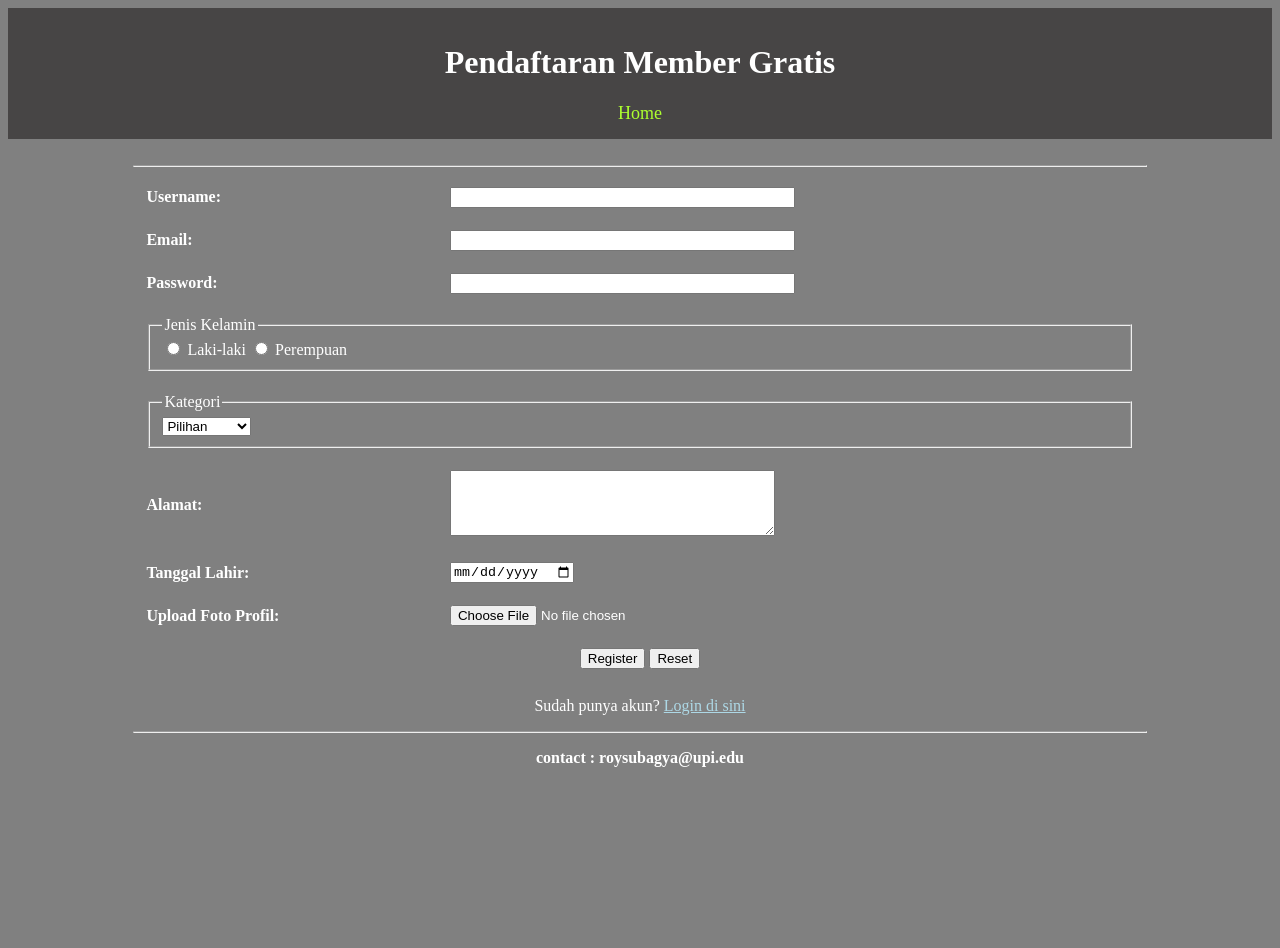
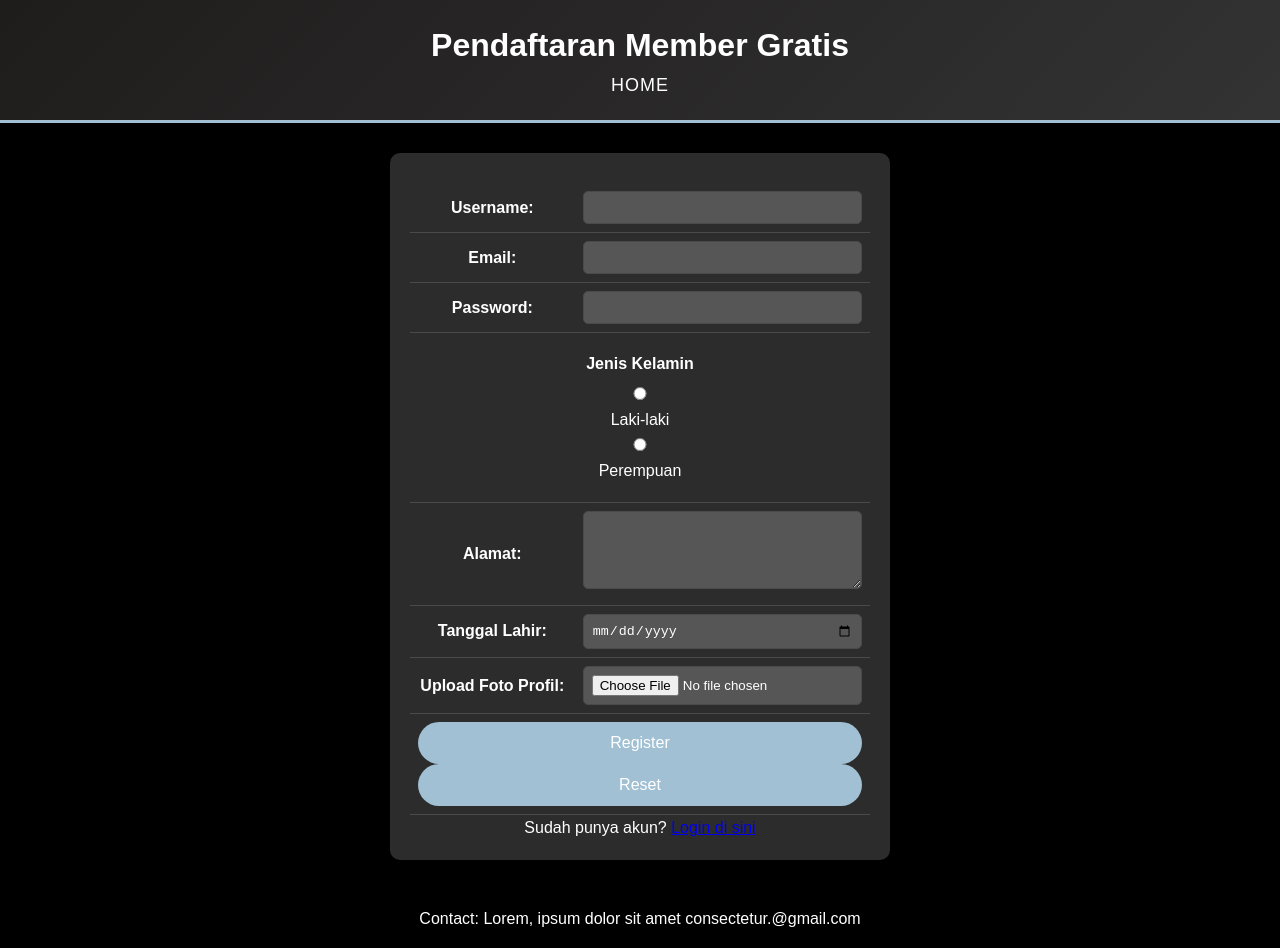
Before and after one commit to slandersh/Website_portfolio-roy, a plain HTML site: page register.html in a window 1280 px wide. Before the commit the page ends 800 px from the top, so only its background shows below. Drawn offline with Linux system fonts and the light colour scheme.

Commit message:
page : login,register,member,index(homepage)

```diff
--- /dev/null
+++ b/assets/styles/main.css
@@ -0,0 +1,229 @@
+@import url('https://fonts.googleapis.com/css2?family=Inter:wght@400;700&display=swap');
+
+
+:root {
+    --primary-color: #2bff00;
+    --secondary-color: #333333;
+    --accent-color: #a1c0d4;
+    --background-color: #000000;
+    --text-color: #ffffff;
+    --card-bg: #2c2c2c;
+    --border-color: #4a4a4a;
+    --shadow: 0 4px 6px rgba(0, 0, 0, 0.3);
+    --gradient: linear-gradient(135deg, #1f1c1c, #333333);
+}
+
+* {
+    margin: 0;
+    padding: 0;
+    box-sizing: border-box;
+}
+
+body {
+    font-family: 'poppins', sans-serif;
+    background-color: var(--background-color);
+    color: var(--text-color);
+    line-height: 1.6;
+}
+
+header {
+    background: var(--gradient);
+    padding: 20px;
+    box-shadow: var(--shadow);
+    border-bottom: 3px solid var(--accent-color);
+    text-align: center;
+}
+
+nav ul {
+    display: flex;
+    justify-content: center;
+    gap: 20px;
+    list-style: none;
+}
+
+nav a {
+    color: var(--text-color);
+    text-decoration: none;
+    font-size: 18px;
+    padding: 8px 16px;
+    border-radius: 4px;
+    transition: all 0.3s ease;
+    text-transform: uppercase;
+    letter-spacing: 1px;
+}
+
+nav a:hover {
+    background-color: var(--accent-color);
+    transform: translateY(-2px);
+    box-shadow: var(--shadow);
+}
+
+.content-wrapper {
+    max-width: 1200px;
+    margin: 0 auto;
+    padding: 20px;
+}
+
+.image-section {
+    max-width: 800px;
+    margin: 2rem auto;
+    overflow: hidden;
+    border-radius: 8px;
+    box-shadow: var(--shadow);
+    text-align: center;
+}
+
+.image-section img {
+    width: 100%;
+    height: auto;
+    max-height: 800px;
+    object-fit: cover;
+    border-radius: 8px;
+    transition: transform 0.3s ease, box-shadow 0.3s ease;
+
+}
+
+.image-section img:hover {
+    transform: scale(1.05);
+    box-shadow: 0 8px 16px rgba(0, 0, 0, 0.2);
+}
+
+.form-container {
+    max-width: 500px;
+    margin: 30px auto;
+    padding: 20px;
+    background: var(--card-bg);
+    border-radius: 10px;
+    box-shadow: var(--shadow);
+    backdrop-filter: blur(8px);
+    color: var(--text-color);
+    text-align: left;
+}
+
+.form-container table {
+  width:100%;
+  margin-top: 10px;
+}
+
+.form-container td {
+  padding: 8px;
+}
+.form-container input,
+.form-container textarea {
+  width: 100%;
+  padding: 8px;
+  border: 1px solid var(--border-color);
+  border-radius: 5px;
+  background: rgba(255, 255, 255, 0.2);
+  color: var(--text-color);
+  transition: background 0.3s ease, border-color 0.3s ease;
+}
+.form-container input:focus,
+.form-container textarea:focus {
+  background: rgba(255, 255, 255, 0.3);
+  border-color: var(--accent-color);
+  outline: none;
+}
+.form-container fieldset {
+  border: none;
+  margin: 10px 0;
+  padding: 0;
+}
+.form-container legend {
+  margin-bottom: 5px;
+  font-weight: 600;
+}
+
+/* Tombol */
+button {
+  width: 100%;
+  padding: 12px;
+  background: var(--accent-color);
+  color: rgb(255, 255, 255);
+  border: none;
+  border-radius: 25px;
+  font-size: 16px;
+  cursor: pointer;
+  transition: transform 0.3s ease, background 0.3s ease, box-shadow 0.3s ease;
+}
+button:hover {
+  transform: scale(1.05);
+  background: #0652DD;
+  box-shadow: 0 6px 12px rgba(9, 132, 227, 0.5);
+}
+
+.table-container {
+  overflow-x: auto;
+  margin: 2rem 0;
+  background: transparent;
+  border-radius: 0;
+  box-shadow: none;
+  text-align: center;
+}
+table {
+  width: 50%;
+  margin: 0 auto;
+  border-collapse: collapse;
+  background: transparent;
+  border-spacing: 0;
+}
+th, td {
+  padding: 15px 25px;
+  text-align: center;
+  border-bottom: 1px solid var(--border-color);
+}
+th {
+  background-color: var(--primary-color);
+  color: #000;
+}
+tr:hover {
+  background-color: rgba(20, 20, 20, 0.02);
+}
+
+.text-content {
+  max-width: 900px;
+  margin: 20px auto;
+  padding: 20px;
+  background: rgba(255, 255, 255, 0.1);
+  border-radius: 18px;
+  box-shadow: 0 4px 10px rgba(0, 0, 0, 0.2);
+  backdrop-filter: blur(8px);
+  color: var(--text-color);
+  text-align: center;
+}
+
+footer {
+  background-color: var(--background-color);
+  color: var(--text-color);
+  text-align: center;
+  padding: 1rem;
+  margin-top: 0;
+}
+
+.fade-in {
+  animation: fadeInUp 0.8s ease-in-out forwards;
+}
+@keyframes fadeInUp {
+  from {
+    opacity: 0;
+    transform: translateY(20px);
+  }
+  to {
+    opacity: 1;
+    transform: translateY(0);
+  }
+}
+
+@media (max-width: 768px) {
+  nav ul {
+    flex-direction: column;
+    align-items: center;
+  }
+  .form-container, .text-content {
+    max-width: 90%;
+    padding: 15px;
+  }
+  .image-section img {
+    width: 90%;
+  }
+}
--- a/register.html
+++ b/register.html
@@ -4,36 +4,33 @@
   <meta charset="UTF-8">
   <meta name="viewport" content="width=device-width, initial-scale=1.0">
   <title>Register</title>
+  <link rel="stylesheet" href="assets/styles/main.css">
 </head>
-<body bgcolor="gray" text="white">
-
-    <center>
-        <header style="background-color:rgb(71, 69, 69); padding: 15px; text-align: center;">
+<body>
+  <header class="fade-in">
     <h1>Pendaftaran Member Gratis</h1>
-            <nav style="display: flex; justify-content: center;">
-                <ul style="list-style: none; padding: 0; margin: 0; display: flex; gap: 15px;">
-                    <li><a href="index.html" style="color: greenyellow; text-decoration: none; font-size: 18px;">Home</a></li>
+    <nav>
+      <ul>
+        <li><a href="index.html" class="fade-in">Home</a></li>
       </ul>
     </nav>
   </header>
-        <br>
-         <hr width="80%">
-        <main>
+
+  <div class="form-container fade-in">
     <form action="login.html" method="get" enctype="multipart/form-data">
-                <table width="80%" cellpadding="10">
+      <table>
         <tr>
-                        <td width="30%"><label for="username"><b>Username:</b></label></td>
-                        <td><input type="text" id="username" name="username" size="40" required></td>
+          <td><label for="username"><b>Username:</b></label></td>
+          <td><input type="text" id="username" name="username" required></td>
         </tr>
         <tr>
           <td><label for="email"><b>Email:</b></label></td>
-                        <td><input type="email" id="email" name="email" size="40" required></td>
+          <td><input type="email" id="email" name="email" required></td>
         </tr>
         <tr>
           <td><label for="password"><b>Password:</b></label></td>
-                        <td><input type="password" id="password" name="password" size="40" required></td>
+          <td><input type="password" id="password" name="password" required></td>
         </tr>
-
         <tr>
           <td colspan="2">
             <fieldset>
@@ -45,51 +42,34 @@
             </fieldset>
           </td>
         </tr>
-
-                    <tr>
-                        <td colspan="2">
-                            <fieldset>
-                                <legend>Kategori</legend>
-                                <select id="pilihan" name="pilihan" required>
-                                    <option value="">Pilihan</option>
-                                    <option value="RPL">Umum</option>
-                                    <option value="TEKKOM">Profesional</option>
-                                </select>
-                            </fieldset>
-                        </td>
-                    </tr>
-
         <tr>
           <td><label for="alamat"><b>Alamat:</b></label></td>
-                        <td><textarea id="alamat" name="alamat" rows="4" cols="38" required></textarea></td>
+          <td><textarea id="alamat" name="alamat" rows="4" required></textarea></td>
         </tr>
-
         <tr>
           <td><label for="dob"><b>Tanggal Lahir:</b></label></td>
           <td><input type="date" id="dob" name="dob" required></td>
         </tr>
-
         <tr>
           <td><label for="photo"><b>Upload Foto Profil:</b></label></td>
           <td><input type="file" id="photo" name="photo" accept="image/*" required></td>
         </tr>
-
         <tr>
           <td colspan="2" align="center">
             <button type="submit">Register</button>
+
             <button type="reset">Reset</button>
           </td>
         </tr>
       </table>
     </form>
-            <p>Sudah punya akun? <a href="login.html" style="color: lightblue;">Login di sini</a></p>
-        </main>
+    <center>
+      <p>Sudah punya akun? <a href="login.html">Login di sini</a></p>
+    </center>
+  </div>
 
-        <footer>
-            <hr width="80%">
-            <p><b>contact : roysubagya@upi.edu</b></p>
+  <footer class="fade-in">
+    <center><p>Contact: Lorem, ipsum dolor sit amet consectetur.@gmail.com</p></center>
   </footer>
-    </center>
-
 </body>
 </html>
```
Also changed, not shown: index.html (+39 -36 lines), login.html (+16 -21 lines), member_gratis.html (+22 -22 lines), 1 other file. Lines whose indentation alone changed are shown as unchanged.
